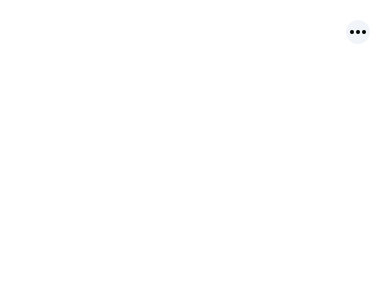
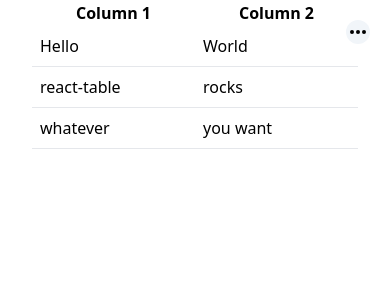
Before and after one commit to freddan88/vite-test-app, a React (Vite) app: page /react-table-test-01 in a window 390 px wide. Before the commit this address had no page. Shown: the top 300 px of the page. Built offline with nearby package versions, Linux system fonts and the light colour scheme.

Commit message:
Install and create responsive table-layout

```diff
--- a/package.json
+++ b/package.json
@@ -13,11 +13,13 @@
     "@mdi/react": "^1.6.1",
     "react": "^18.2.0",
     "react-dom": "^18.2.0",
-    "react-router-dom": "^6.6.1"
+    "react-router-dom": "^6.6.1",
+    "react-table": "^7.8.0"
   },
   "devDependencies": {
     "@types/react": "^18.0.26",
     "@types/react-dom": "^18.0.9",
+    "@types/react-table": "^7.7.14",
     "@vitejs/plugin-react": "^3.0.0",
     "autoprefixer": "^10.4.13",
     "postcss": "^8.4.21",
--- a/src/App.tsx
+++ b/src/App.tsx
@@ -2,6 +2,7 @@ import { Route, Routes } from 'react-router-dom';
 import SidebarTest01 from './features/sidebarTest01/SidebarTest01';
 import MeatballsMenu from './Menu';
 import NotificationTest01 from './pages/NotificationTest01';
+import ReactTableTest01 from './pages/ReactTableTest01';
 import SwitchBoardTest from './pages/SwitchBoardTest';
 
 function App() {
@@ -15,6 +16,7 @@ function App() {
         <Route path="/sidebar-test-01" element={<SidebarTest01 />} />
         <Route path="/switchboards-test-01" element={<SwitchBoardTest />} />
         <Route path="/notification-test-01" element={<NotificationTest01 />} />
+        <Route path="/react-table-test-01" element={<ReactTableTest01 />} />
       </Routes>
     </main>
   );
--- a/src/MenuLinks.tsx
+++ b/src/MenuLinks.tsx
@@ -44,6 +44,14 @@ const MenuLinks: FC<IProps> = ({ menuPosition }) => {
             Notifications-01
           </Link>
         </li>
+        <li>
+          <Link
+            className="block cursor-pointer py-1 px-2 hover:bg-slate-200"
+            to="/react-table-test-01"
+          >
+            React Table Test 01
+          </Link>
+        </li>
       </ul>
     </div>
   );
--- /dev/null
+++ b/src/pages/ReactTableTest01.tsx
@@ -0,0 +1,81 @@
+import { Column, useTable } from 'react-table';
+
+const data = [
+  {
+    col1: 'Hello',
+    col2: 'World',
+  },
+  {
+    col1: 'react-table',
+    col2: 'rocks',
+  },
+  {
+    col1: 'whatever',
+    col2: 'you want',
+  },
+];
+
+const columns: Column<typeof data[0]>[] = [
+  {
+    Header: 'Column 1',
+    accessor: 'col1',
+  },
+  {
+    Header: 'Column 2',
+    accessor: 'col2',
+  },
+];
+
+interface IProps {}
+
+const ReactTableTest01: React.FC<IProps> = (props) => {
+  const tableInstance = useTable({ columns, data });
+
+  const { getTableProps, getTableBodyProps, headerGroups, rows, prepareRow } =
+    tableInstance;
+
+  return (
+    <div className="px-8">
+      <table
+        {...getTableProps()}
+        className="w-full table-fixed border-collapse"
+      >
+        <thead>
+          {headerGroups.map((headerGroup) => (
+            <tr {...headerGroup.getHeaderGroupProps()}>
+              {headerGroup.headers.map((column) => {
+                console.log(column);
+                return (
+                  <th {...column.getHeaderProps()}>
+                    {column.render('Header')}
+                  </th>
+                );
+              })}
+            </tr>
+          ))}
+        </thead>
+        <tbody {...getTableBodyProps()}>
+          {rows.map((row) => {
+            prepareRow(row);
+            return (
+              <tr {...row.getRowProps()}>
+                {row.cells.map((cell) => {
+                  return (
+                    <td
+                      {...cell.getCellProps()}
+                      className="border-b border-gray-200 p-2"
+                    >
+                      {cell.render('Cell')}
+                    </td>
+                  );
+                })}
+              </tr>
+            );
+          })}
+        </tbody>
+      </table>
+    </div>
+  );
+};
+
+export default ReactTableTest01;
```
Also changed, not shown: 1 other file (tests, documents, lock files or other folders).
